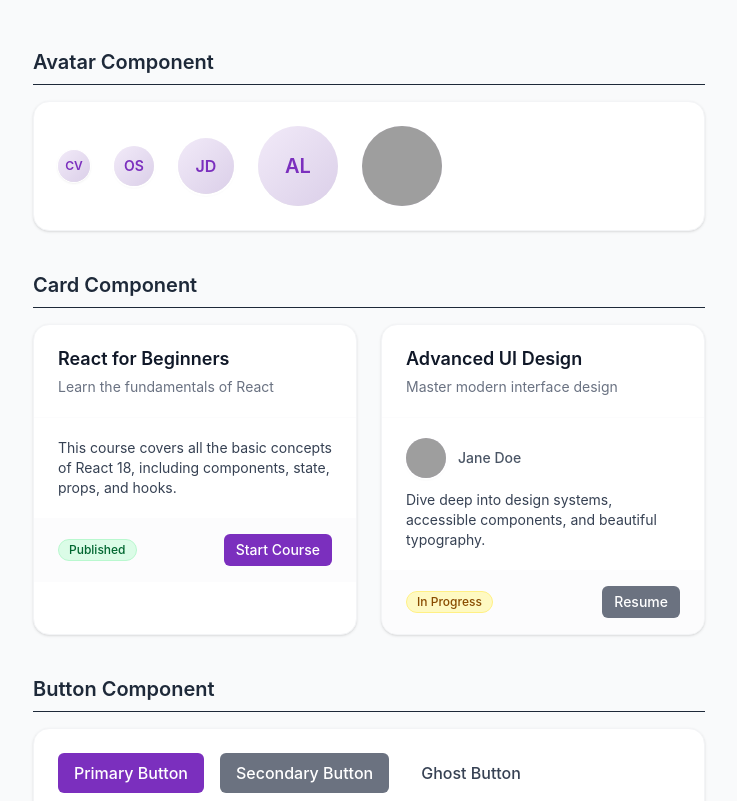
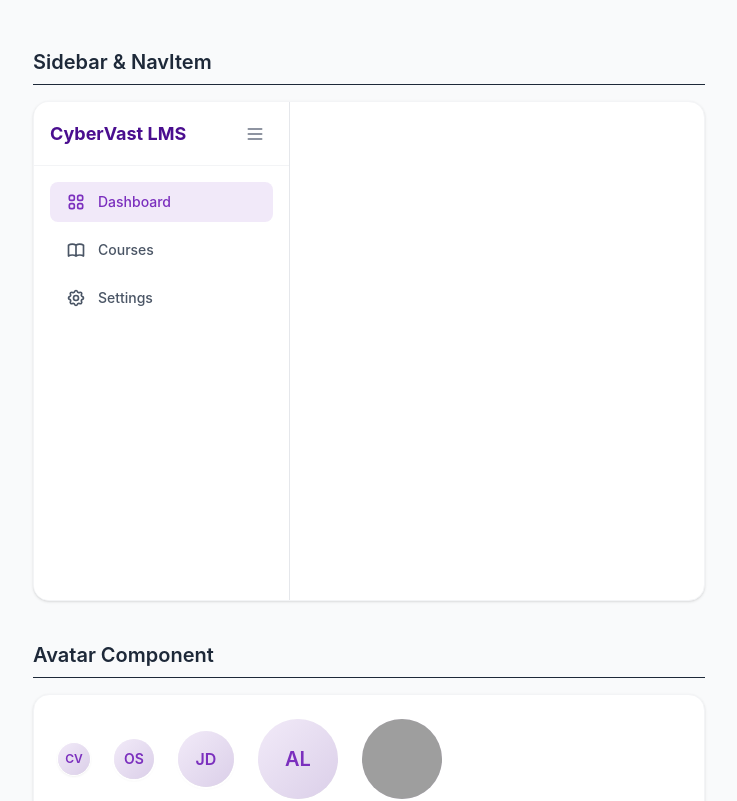
Before and after one commit to Salausegun12/cybervast-lms, a Next.js app: page / in a window 1280 px wide. Shown: the top 801 px of the page, without its empty margins (271-1008 px from the left). Built offline with nearby package versions, Linux system fonts and the light colour scheme; grey boxes are pictures that could not be loaded.

Commit message:
feat: implement Sidebar and NavItem components

```diff
--- a/src/app/page.tsx
+++ b/src/app/page.tsx
@@ -4,10 +4,23 @@ import { Textarea } from '../components/Textarea/Textarea';
 import { Badge } from '../components/Badge/Badge';
 import { Avatar } from '../components/Avatar/Avatar';
 import { Card, CardHeader, CardBody, CardFooter } from '../components/Card/Card';
+import { Sidebar, NavItem } from '../components/Sidebar/Sidebar';
 
 export default function Home() {
   return (
     <div className="p-12 max-w-3xl mx-auto flex flex-col gap-10 items-center bg-gray-50 min-h-screen">
+
+      {/* Sidebar Section */}
+      <div className="flex flex-col gap-4 w-full">
+        <h2 className="text-xl font-semibold text-gray-800 border-b pb-2">Sidebar & NavItem</h2>
+        <div className="bg-white rounded-2xl shadow-sm border border-gray-100 overflow-hidden" style={{ height: '500px' }}>
+          <Sidebar>
+            <NavItem label="Dashboard" active icon={<svg className="w-5 h-5" fill="none" stroke="currentColor" viewBox="0 0 24 24"><path strokeLinecap="round" strokeLinejoin="round" strokeWidth={2} d="M4 6a2 2 0 012-2h2a2 2 0 012 2v2a2 2 0 01-2 2H6a2 2 0 01-2-2V6zM14 6a2 2 0 012-2h2a2 2 0 012 2v2a2 2 0 01-2 2h-2a2 2 0 01-2-2V6zM4 16a2 2 0 012-2h2a2 2 0 012 2v2a2 2 0 01-2 2H6a2 2 0 01-2-2v-2zM14 16a2 2 0 012-2h2a2 2 0 012 2v2a2 2 0 01-2 2h-2a2 2 0 01-2-2v-2z" /></svg>} />
+            <NavItem label="Courses" icon={<svg className="w-5 h-5" fill="none" stroke="currentColor" viewBox="0 0 24 24"><path strokeLinecap="round" strokeLinejoin="round" strokeWidth={2} d="M12 6.253v13m0-13C10.832 5.477 9.246 5 7.5 5S4.168 5.477 3 6.253v13C4.168 18.477 5.754 18 7.5 18s3.332.477 4.5 1.253m0-13C13.168 5.477 14.754 5 16.5 5c1.747 0 3.332.477 4.5 1.253v13C19.832 18.477 18.247 18 16.5 18c-1.746 0-3.332.477-4.5 1.253" /></svg>} />
+            <NavItem label="Settings" icon={<svg className="w-5 h-5" fill="none" stroke="currentColor" viewBox="0 0 24 24"><path strokeLinecap="round" strokeLinejoin="round" strokeWidth={2} d="M10.325 4.317c.426-1.756 2.924-1.756 3.35 0a1.724 1.724 0 002.573 1.066c1.543-.94 3.31.826 2.37 2.37a1.724 1.724 0 001.065 2.572c1.756.426 1.756 2.924 0 3.35a1.724 1.724 0 00-1.066 2.573c.94 1.543-.826 3.31-2.37 2.37a1.724 1.724 0 00-2.572 1.065c-.426 1.756-2.924 1.756-3.35 0a1.724 1.724 0 00-2.573-1.066c-1.543.94-3.31-.826-2.37-2.37a1.724 1.724 0 00-1.065-2.572c-1.756-.426-1.756-2.924 0-3.35a1.724 1.724 0 001.066-2.573c-.94-1.543.826-3.31 2.37-2.37.996.608 2.296.07 2.572-1.065z" /><path strokeLinecap="round" strokeLinejoin="round" strokeWidth={2} d="M15 12a3 3 0 11-6 0 3 3 0 016 0z" /></svg>} />
+          </Sidebar>
+        </div>
+      </div>
 
       {/* Avatars Section */}
       <div className="flex flex-col gap-4 w-full">
--- /dev/null
+++ b/src/components/Sidebar/Sidebar.tsx
@@ -0,0 +1,57 @@
+import React, { useState } from 'react';
+
+export interface NavItemProps extends React.HTMLAttributes<HTMLButtonElement> {
+  icon?: React.ReactNode;
+  label: string;
+  active?: boolean;
+}
+
+export const NavItem: React.FC<NavItemProps> = ({ icon, label, active, className = '', ...props }) => {
+  return (
+    <button
+      className={`w-full flex items-center gap-3 px-4 py-2.5 rounded-lg text-sm font-medium transition-colors duration-200 ${
+        active
+          ? 'bg-[#7B2FBE]/10 text-[#7B2FBE]'
+          : 'text-gray-600 hover:bg-gray-100 hover:text-gray-900'
+      } ${className}`}
+      {...props}
+    >
+      {icon && <span className="shrink-0 w-5 h-5 flex items-center justify-center">{icon}</span>}
+      <span className="truncate">{label}</span>
+    </button>
+  );
+};
+
+export interface SidebarProps extends React.HTMLAttributes<HTMLAsideElement> {
+  children: React.ReactNode;
+  defaultCollapsed?: boolean;
+}
+
+export const Sidebar: React.FC<SidebarProps> = ({ children, defaultCollapsed = false, className = '', ...props }) => {
+  const [collapsed, setCollapsed] = useState(defaultCollapsed);
+
+  return (
+    <aside
+      className={`relative flex flex-col bg-white border-r border-gray-200 transition-all duration-300 h-screen ${
+        collapsed ? 'w-20' : 'w-64'
+      } ${className}`}
+      {...props}
+    >
+      <div className="flex items-center justify-between p-4 border-b border-gray-100 h-16">
+        {!collapsed && <span className="font-bold text-[#4A0E8F] text-lg truncate">CyberVast LMS</span>}
+        <button
+          onClick={() => setCollapsed(!collapsed)}
+          className={`p-2 rounded-lg text-gray-500 hover:bg-gray-100 transition-colors ${collapsed ? 'mx-auto' : ''}`}
+          aria-label={collapsed ? "Expand sidebar" : "Collapse sidebar"}
+        >
+          <svg className="w-5 h-5" fill="none" stroke="currentColor" viewBox="0 0 24 24" xmlns="http://www.w3.org/2000/svg">
+            <path strokeLinecap="round" strokeLinejoin="round" strokeWidth={2} d="M4 6h16M4 12h16M4 18h16" />
+          </svg>
+        </button>
+      </div>
+      <div className={`flex-1 overflow-y-auto p-4 flex flex-col gap-2 ${collapsed ? 'items-center' : ''}`}>
+        {children}
+      </div>
+    </aside>
+  );
+};
```
Also changed, not shown: 1 other file (tests, documents, lock files or other folders).
